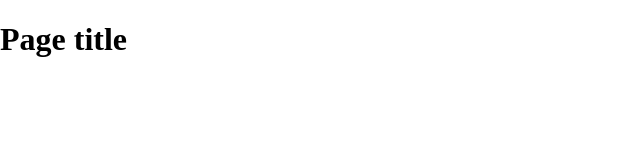
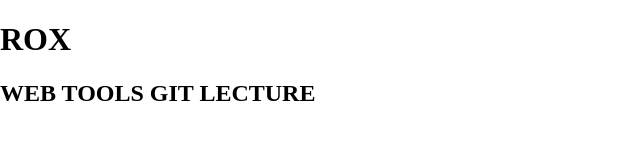
Before and after one commit to roxwilson89/wtvclab3Wilson, a plain HTML site: page index.html in a window 1280 px wide. Shown: the whole page, without its empty margins (0-640 px from the left). Drawn offline with nearby package versions, Linux system fonts and the light colour scheme.

Commit message:
our second command
changed the h1 tags

```diff
--- a/index.html
+++ b/index.html
@@ -14,7 +14,8 @@
     </head>
     <body>
     <header>
-	<h1>Page title</h1>
+	<h1>ROX</h1>
+    <h2>WEB TOOLS GIT LECTURE</h2>
     </header>
     <nav id="pageNav">
     </nav>
```
